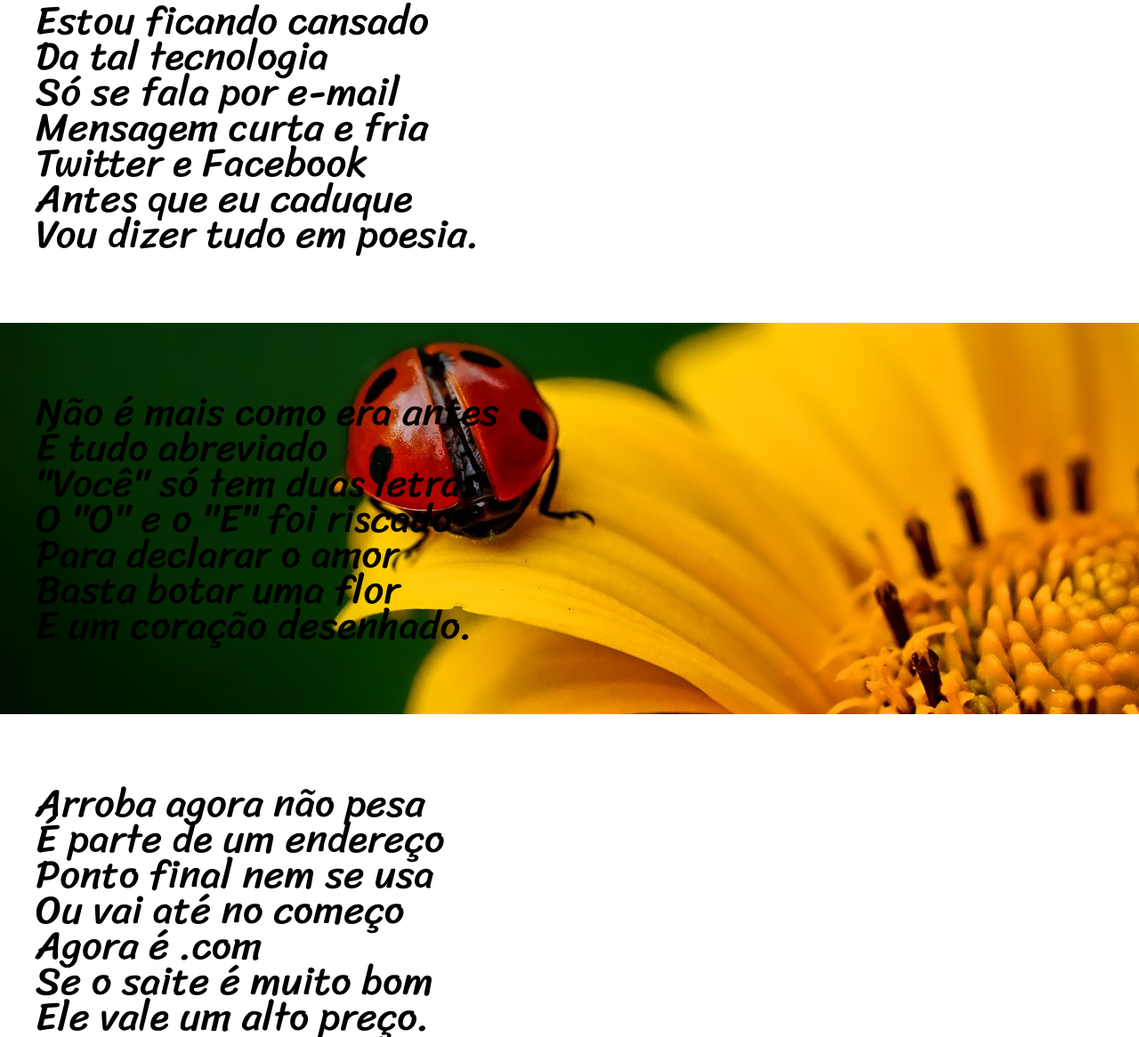
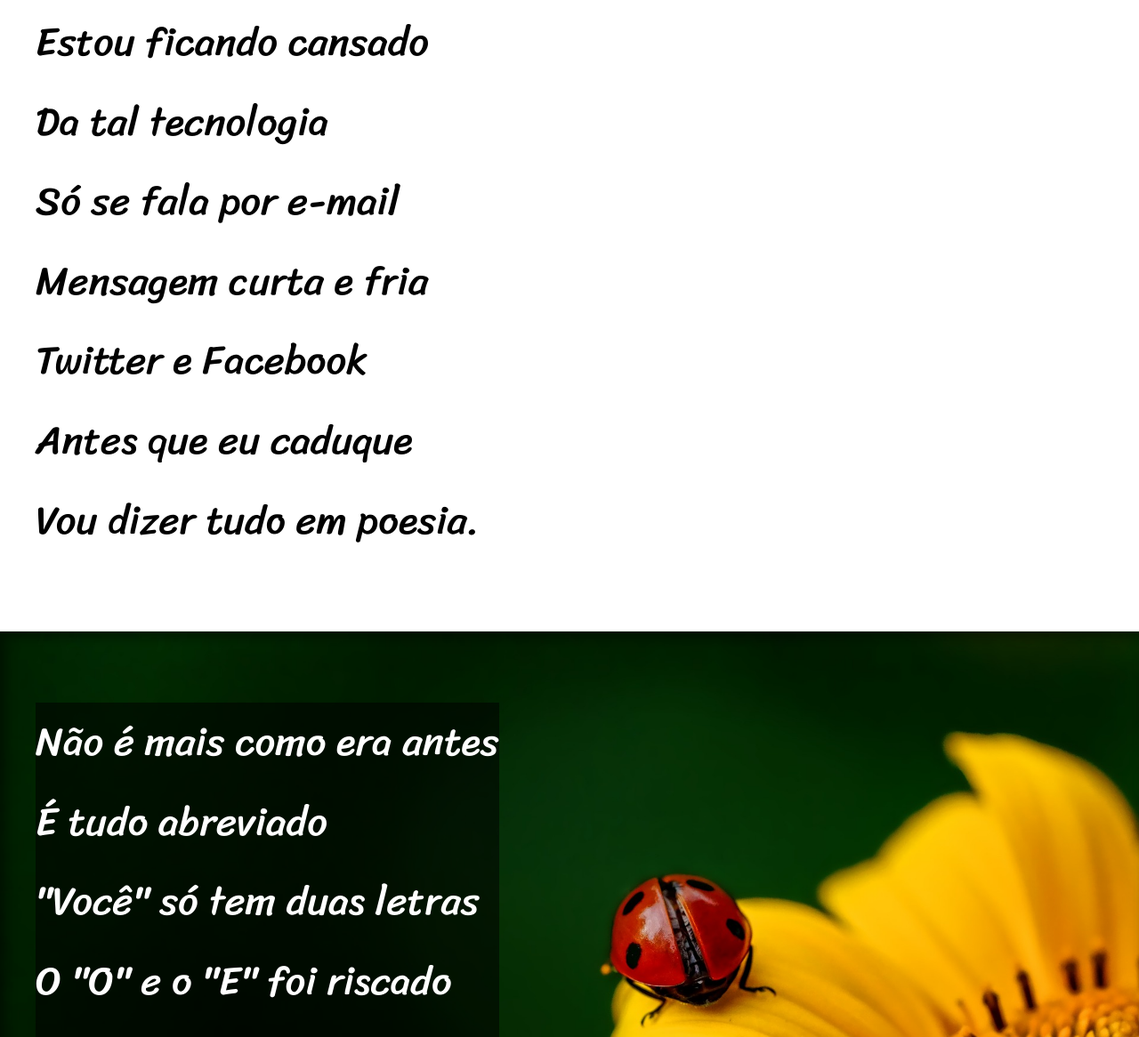
Before and after one commit to JonasHertzz/html-css, a plain HTML site: page exercicios/desafio004/index.html in a window 1280 px wide. Shown: the part 190-1356 px from the top of the page at 89% size. Drawn offline with Linux system fonts and the light colour scheme.

Commit message:
salvo 27/05

```diff
--- a/exercicios/desafio004/estilo/style.css
+++ b/exercicios/desafio004/estilo/style.css
@@ -26,21 +26,38 @@ header a:hover {
 
 * {
     margin: 0px;
+    padding: 0px;
 }
-body {
+body, html {
     font-family: 'Sriracha';
+    min-height: 100vw;
 }
 section {
     padding-top: 10vh;
     padding-bottom: 10vh;
-    line-height: 40px;
+    line-height: 2em;
     padding-left: 40px;
     font-size: 3.5vw;
+}
+section > p {
+
+}
+section.imagem {
+    background-attachment: fixed;
+    background-size: cover;
+    box-shadow: inset 6px 6px 13px 0px rgba(0, 0, 0, 0.456);
+}
+section.imagem > p {
+    display: inline-block;
+    background-color: rgba(0, 0, 0, 0.544);
+    color: white;
+    text-shadow: 2px 2px 2px 2px;
 }
 
 section#img01 {
     background-image: url('../imagens/background001.jpg');
-    background-position: right center;
+    background-position:  center;
+    height: 650px;
 }
 section#img02 {
     background-image: url('../imagens/background002.jpg');
```
